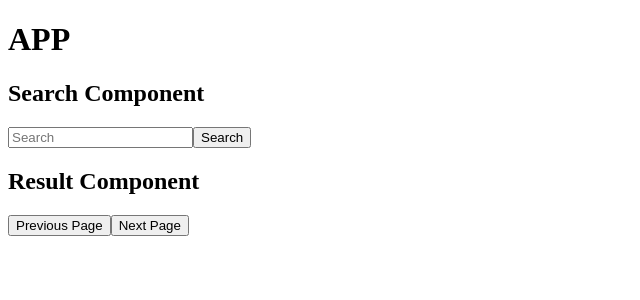
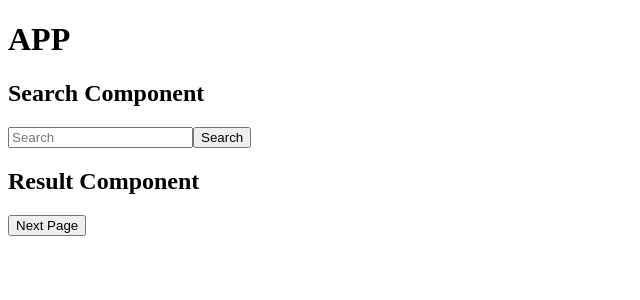
Before and after one commit to DryadicBEV/Historical-Events-Finder, a React app: page / in a window 1280 px wide. Shown: the top 300 px of the page, without its empty margins (0-640 px from the left). Built offline with nearby package versions, Linux system fonts and the light colour scheme.

Commit message:
Fix buttons decrementing negatively

```diff
--- a/src/client/components/NavButton.jsx
+++ b/src/client/components/NavButton.jsx
@@ -1,6 +1,9 @@
 import React from 'react';
 
 const NavButton = props => {
+  if (props.page === 1) {
+    return <div></div>;
+  }
   if (props.increment) {
     return <button onClick={props.handleClick}>Next Page</button>;
   } else {
--- a/src/client/components/Result.jsx
+++ b/src/client/components/Result.jsx
@@ -32,7 +32,10 @@ export default class Result extends React.Component {
         {this.props.results.map((result, idx) => (
           <div key={idx}>{JSON.stringify(result)}</div>
         ))}
-        <NavButton handleClick={this.handlePageDecrement} />
+        <NavButton
+          handleClick={this.handlePageDecrement}
+          page={this.state.page}
+        />
         <NavButton increment={true} handleClick={this.handlePageIncrement} />
       </div>
     );
```
